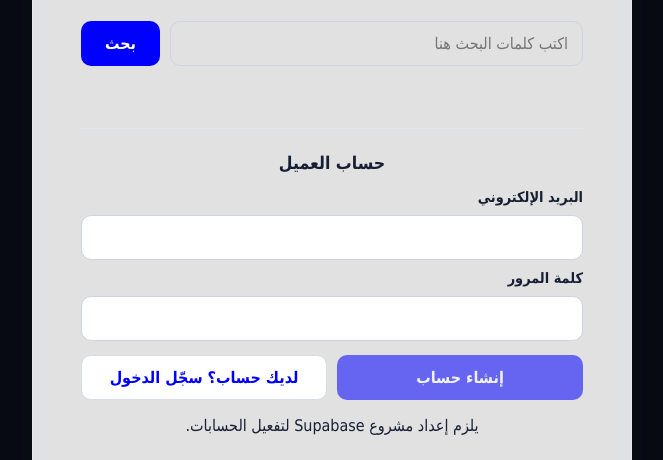
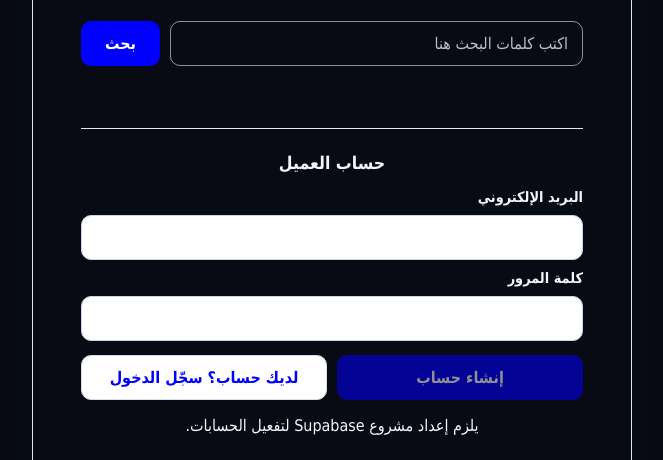
Before and after one commit to alaemare85-svg/cl3, a plain HTML site: page index.html in a window 1280 px wide. Shown: the part 191-651 px from the top of the page, without its empty margins (308-971 px from the left). Drawn offline with Linux system fonts and the light colour scheme; a script that the page names is missing.

Commit message:
Remove white background around search
Co-authored-by: Copilot App <223556219+Copilot@users.noreply.github.com>

```diff
--- a/styles.css
+++ b/styles.css
@@ -2,7 +2,7 @@
   color-scheme: light;
   font-family: Tahoma, Arial, sans-serif;
   background: #080b14;
-  color: #172033;
+  color: #f1f5ff;
 }
 
 * {
@@ -40,8 +40,7 @@ body {
   padding: clamp(24px, 6vw, 48px);
   border: 1px solid #e1e7f0;
   border-radius: 20px;
-  background: rgb(255 255 255 / 88%);
-  backdrop-filter: blur(8px);
+  background: transparent;
   box-shadow: 0 16px 48px rgb(23 32 51 / 8%);
   text-align: center;
 }
@@ -71,7 +70,7 @@ body {
 
 .intro {
   margin: 12px 0 24px;
-  color: #596579;
+  color: #d3d9e8;
   line-height: 1.8;
 }
 
@@ -83,12 +82,17 @@ body {
 .search-form input {
   min-width: 0;
   flex: 1;
-  border: 1px solid #cbd4e2;
+  border: 1px solid rgb(255 255 255 / 55%);
   border-radius: 10px;
   padding: 12px 14px;
   background: transparent;
   color: inherit;
   font: inherit;
+}
+
+.search-form input::placeholder {
+  color: rgb(230 235 245 / 80%);
+  opacity: 1;
 }
 
 button {
```
